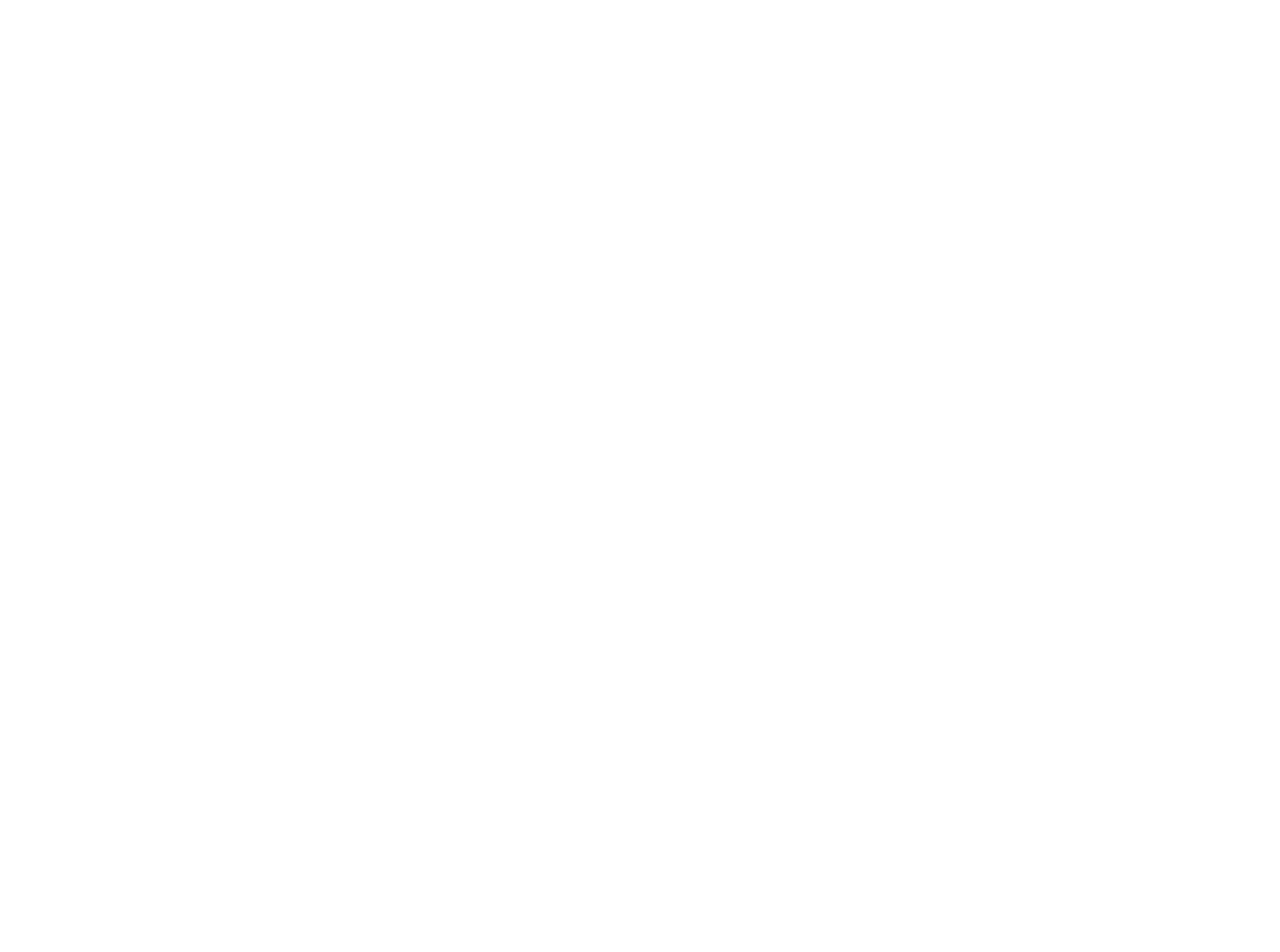
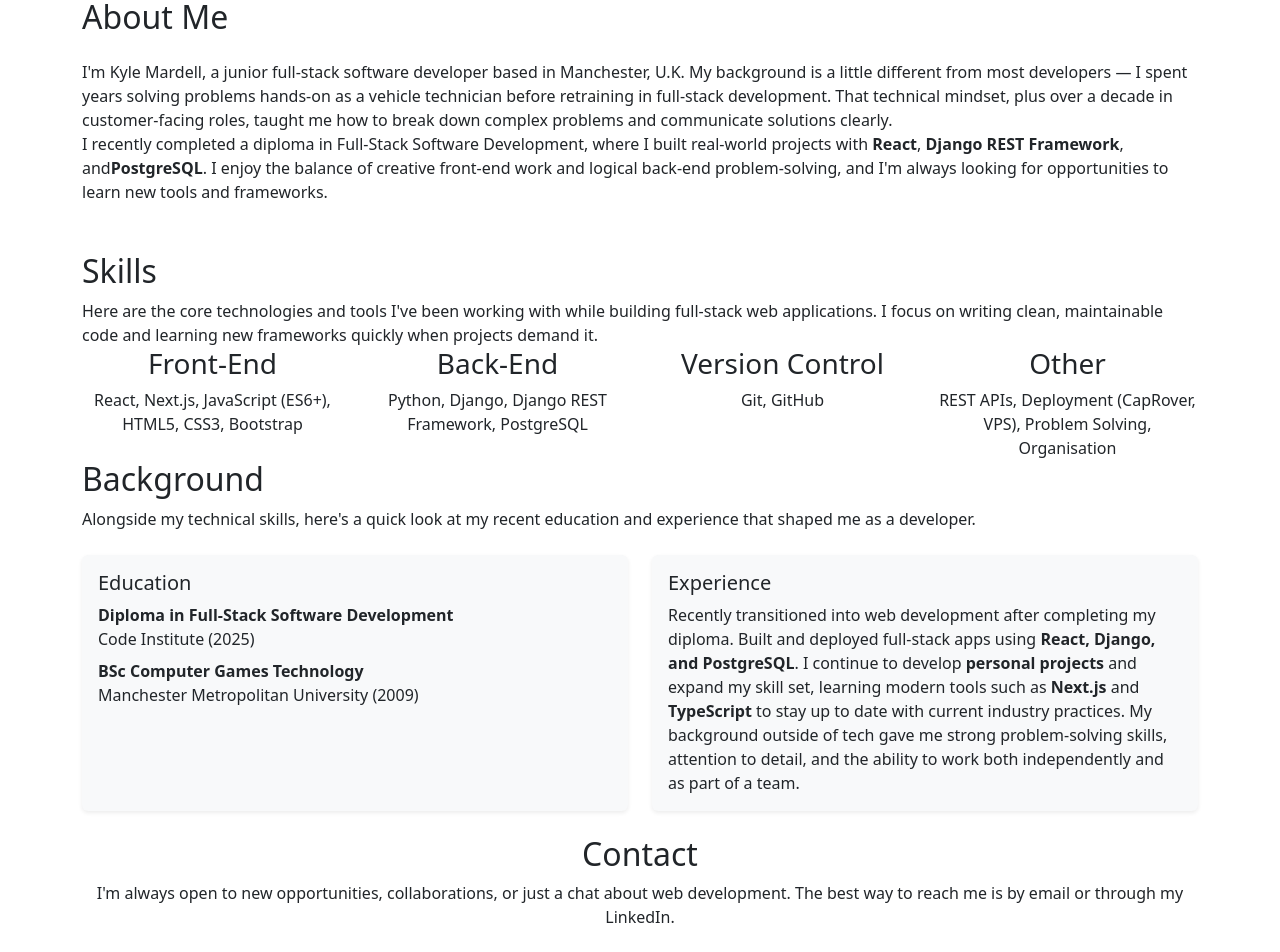
Before and after one commit to KyleMardell/portfolio-25, a Next.js app: page / in a window 1280 px wide. Shown: the part 1680-2632 px from the top of the page. Before the commit the page ends 1698 px from the top, so only its background shows below. Built offline with nearby package versions, Linux system fonts and the light colour scheme.

Commit message:
Add initial content for skills, about and contact sections.

```diff
--- /dev/null
+++ b/src/app/components/About.tsx
@@ -0,0 +1,32 @@
+import { Container, Row, Col } from 'react-bootstrap';
+
+
+const About = () => {
+    return (
+        <section>
+            <Container className="my-5">
+                <Row>
+                    <Col xs={12}>
+                        <h2 className="mb-4">About Me</h2>
+                        <p>
+                            I'm Kyle Mardell, a junior full-stack software developer based in Manchester, U.K.
+                            My background is a little different from most developers — I spent years solving problems hands-on
+                            as a vehicle technician before retraining in full-stack development. That technical mindset,
+                            plus over a decade in customer-facing roles, taught me how to break down complex problems and
+                            communicate solutions clearly.
+                        </p>
+                        <p>
+                            I recently completed a diploma in Full-Stack Software Development, where I built
+                            real-world projects with <strong>React</strong>, <strong>Django REST Framework</strong>, and
+                            <strong>PostgreSQL</strong>. I enjoy the balance of creative front-end work and logical
+                            back-end problem-solving, and I'm always looking for opportunities to learn new tools and
+                            frameworks.
+                        </p>
+                    </Col>
+                </Row>
+            </Container>
+        </section>
+    );
+};
+
+export default About;
--- /dev/null
+++ b/src/app/components/Contact.tsx
@@ -0,0 +1,50 @@
+import { Container, Row, Col } from 'react-bootstrap';
+
+
+const Contact = () => {
+    return (
+        <section>
+            <Container>
+                <Row>
+                    <Col className="text-center">
+                        <h2>Contact</h2>
+                        <p>
+                            I'm always open to new opportunities, collaborations, or just a chat about web development.
+                            The best way to reach me is by email or through my LinkedIn.
+                        </p>
+                    </Col>
+                </Row>
+
+                <Row className="justify-content-center mt-4">
+                    <Col xs="auto" className="text-center">
+                        <a href="mailto:mardell.kyle@gmail.com" className="d-block mb-3">
+                            <i className="bi bi-envelope" style={{ fontSize: "1.5rem" }}></i><br />
+                            mardell.kyle@gmail.com
+                        </a>
+                        <a
+                            href="https://www.linkedin.com/in/kyle-mardell-7b4648288"
+                            target="_blank"
+                            rel="noopener noreferrer"
+                            className="d-block mb-3"
+                        >
+                            <i className="bi bi-linkedin" style={{ fontSize: "1.5rem" }}></i><br />
+                            LinkedIn
+                        </a>
+                        <a
+                            href="https://github.com/KyleMardell"
+                            target="_blank"
+                            rel="noopener noreferrer"
+                            className="d-block"
+                        >
+                            <i className="bi bi-github" style={{ fontSize: "1.5rem" }}></i><br />
+                            GitHub
+                        </a>
+                    </Col>
+                </Row>
+            </Container>
+        </section>
+
+    );
+};
+
+export default Contact;
--- a/src/app/components/Hero.tsx
+++ b/src/app/components/Hero.tsx
@@ -7,12 +7,9 @@
         <section>
             <Container className="my-5">
                 <Row className="align-items-center">
-                    {/* Face Animation */}
                     <Col xs={12} md={4} className="text-center mb-3 mb-md-0">
                         <FaceAnimation />
                     </Col>
-
-                    {/* Placeholder text */}
                     <Col xs={12} md={8}>
                         <h1 className="text-center">Kyle Mardell - Junior Full Stack Web Developer</h1>
                         <h2 className="text-center">React • Django • PostgreSQL • Responsive Design</h2>
@@ -21,7 +18,7 @@
                             I recently completed a Full Stack Software Development diploma, where I built
                             projects with React, Django REST, and PostgreSQL.<br />
                             With a background in technical problem-solving and customer-focused work,
-                            I bring strong attention to detail and teamwork to every project.<br />
+                            I bring strong attention to detail to each project and learn from every experience.<br />
                             I'm eager to keep learning, build meaningful web applications,
                             and contribute to a forward-thinking development team.
                         </p>
--- /dev/null
+++ b/src/app/components/Skills.tsx
@@ -0,0 +1,80 @@
+import { Container, Row, Col } from 'react-bootstrap';
+
+
+const Skills = () => {
+    return (
+        <section>
+            <Container>
+                <Row>
+                    <Col>
+                        <h2>Skills</h2>
+                        <p>
+                            Here are the core technologies and tools I've been working with while building full-stack web applications.
+                            I focus on writing clean, maintainable code and learning new frameworks quickly when projects demand it.
+                        </p>
+                    </Col>
+                </Row>
+                <Row className="text-center">
+                    <Col xs={6} md={3}>
+                        <h3>Front-End</h3>
+                        <p>React, Next.js, JavaScript (ES6+), HTML5, CSS3, Bootstrap</p>
+                    </Col>
+                    <Col xs={6} md={3}>
+                        <h3>Back-End</h3>
+                        <p>Python, Django, Django REST Framework, PostgreSQL</p>
+                    </Col>
+                    <Col xs={6} md={3}>
+                        <h3>Version Control</h3>
+                        <p>Git, GitHub</p>
+                    </Col>
+                    <Col xs={6} md={3}>
+                        <h3>Other</h3>
+                        <p>REST APIs, Deployment (CapRover, VPS), Problem Solving, Organisation</p>
+                    </Col>
+                </Row>
+
+                <Row>
+                    <Col>
+                        <h2>Background</h2>
+                        <p>
+                            Alongside my technical skills, here's a quick look at my recent education and experience that shaped me as a developer.
+                        </p>
+                    </Col>
+                </Row>
+
+                <Row className="mt-4">
+                    <Col md={6} className="mb-4">
+                        <div className="p-3 bg-light rounded shadow-sm h-100">
+                            <h3 className="h5">Education</h3>
+                            <ul className="list-unstyled mb-0">
+                                <li>
+                                    <strong>Diploma in Full-Stack Software Development</strong><br />
+                                    Code Institute (2025)
+                                </li>
+                                <li className="mt-2">
+                                    <strong>BSc Computer Games Technology</strong><br />
+                                    Manchester Metropolitan University (2009)
+                                </li>
+                            </ul>
+                        </div>
+                    </Col>
+
+                    <Col md={6} className="mb-4">
+                        <div className="p-3 bg-light rounded shadow-sm h-100">
+                            <h3 className="h5">Experience</h3>
+                            <p>
+                                Recently transitioned into web development after completing my diploma.
+                                Built and deployed full-stack apps using <strong>React, Django, and PostgreSQL</strong>.
+                                I continue to develop <strong>personal projects</strong> and expand my skill set, learning modern tools such as
+                                <strong> Next.js</strong> and <strong>TypeScript</strong> to stay up to date with current industry practices.
+                                My background outside of tech gave me strong problem-solving skills, attention to detail, and the ability to work both independently and as part of a team.
+                            </p>
+                        </div>
+                    </Col>
+                </Row>
+            </Container>
+        </section>
+    );
+};
+
+export default Skills;
--- a/src/app/page.tsx
+++ b/src/app/page.tsx
@@ -1,6 +1,10 @@
 import styles from "./page.module.css";
+
 import Hero from "./components/Hero";
 import Projects from "./components/Projects";
+import About from "./components/About";
+import Skills from "./components/Skills";
+import Contact from "./components/Contact";
 
 
 export default function Home() {
@@ -8,6 +12,9 @@
     <main className={styles.page}>
       <Hero />
       <Projects />
+      <About />
+      <Skills />
+      <Contact />
     </main>
   );
 }
```
